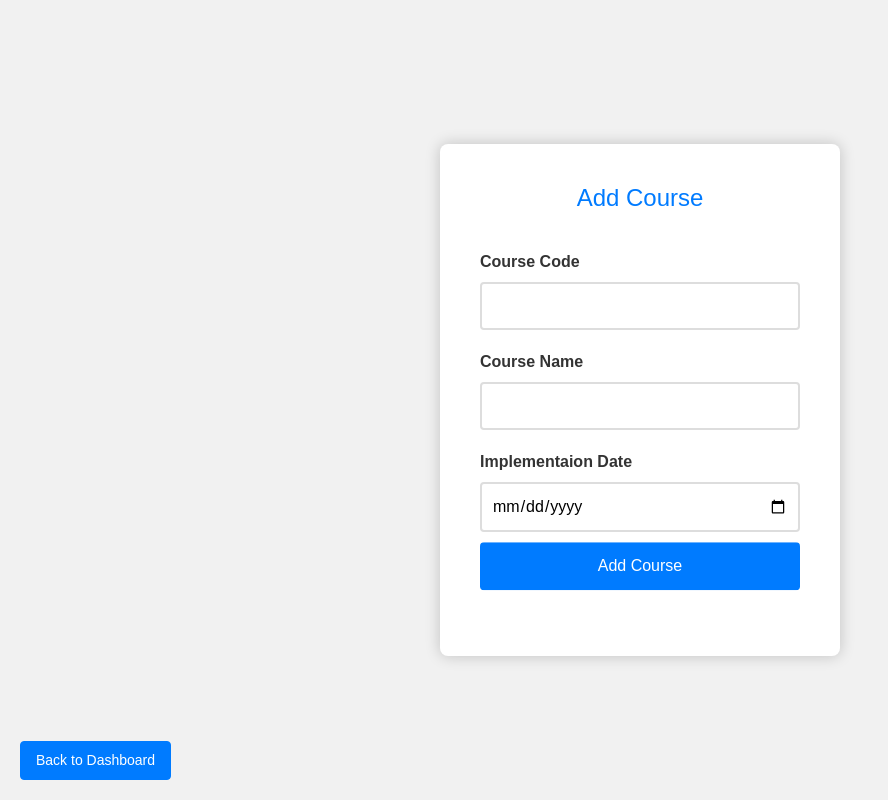
After one commit to mohamedfazil-as/Clg-Project, a Java web app: page /add_course.jsp in a window 1280 px wide. The commit adds this page. Shown: the whole page, without its empty margins (0-888 px from the left). Run offline with Tomcat 11, a stand-in JSP engine, Linux system fonts and the light colour scheme.

Commit message:
Course Added

```diff
--- /dev/null
+++ b/src/main/webapp/add_course.jsp
@@ -0,0 +1,165 @@
+<%@ page language="java" contentType="text/html; charset=UTF-8" %>
+<html lang="en">
+<head>
+    <meta charset="UTF-8">
+    <meta name="viewport" content="width=device-width, initial-scale=1.0">
+    <title>Add Course</title>
+    <link href="https://stackpath.bootstrapcdn.com/bootstrap/4.5.2/css/bootstrap.min.css" rel="stylesheet">
+
+    <style>
+        /* General body styling */
+        body {
+            background-color: #f1f1f1;
+            font-family: 'Arial', sans-serif;
+            padding: 50px 0;
+            display: flex;
+            justify-content: center;
+            align-items: center;
+            height: 100vh;
+            margin: 0;
+        }
+
+        /* Flexbox Container for form */
+        .form-container {
+            display: flex;
+            justify-content: center;
+            align-items: center;
+            flex-direction: column;
+            background-color: white;
+            box-shadow: 0 0 15px rgba(0, 0, 0, 0.2);
+            padding: 40px;
+            border-radius: 8px;
+            width: 100%;
+            max-width: 400px;
+            animation: fadeIn 1s ease-in-out;
+        }
+
+        /* Input field styling */
+        .form-group {
+            margin-bottom: 20px;
+            width: 100%;
+        }
+
+        .form-group input {
+            width: 100%;
+            padding: 10px;
+            border: 2px solid #ddd;
+            border-radius: 4px;
+            font-size: 16px;
+            transition: all 0.3s ease-in-out;
+        }
+
+        .form-group input:focus {
+            border-color: #007bff;
+            outline: none;
+            box-shadow: 0 0 10px rgba(0, 123, 255, 0.5);
+        }
+
+        /* Label styling */
+        .form-group label {
+            font-weight: bold;
+            color: #333;
+        }
+
+        /* Button styling */
+        .btn-submit {
+            background-color: #007bff;
+            color: white;
+            padding: 12px;
+            font-size: 16px;
+            border: none;
+            border-radius: 4px;
+            cursor: pointer;
+            width: 100%;
+            transition: all 0.3s ease-in-out;
+            animation: buttonBounce 0.5s infinite alternate;
+        }
+
+        .btn-submit:hover {
+            background-color: #0056b3;
+        }
+
+        /* Form Header */
+        .form-header {
+            text-align: center;
+            margin-bottom: 30px;
+        }
+
+        .form-header h3 {
+            color: #007bff;
+            font-size: 24px;
+        }
+
+        /* Fade-In Animation */
+        @keyframes fadeIn {
+            0% {
+                opacity: 0;
+                transform: translateY(20px);
+            }
+            100% {
+                opacity: 1;
+                transform: translateY(0);
+            }
+        }
+
+        /* Button Bounce Animation */
+        @keyframes buttonBounce {
+            0% {
+                transform: translateY(0);
+            }
+            100% {
+                transform: translateY(-10px);
+            }
+        }
+        /* Back to Dashboard Link at the bottom-left */
+.back-link {
+    position: fixed;
+    bottom: 20px;
+    left: 20px;
+    font-size: 14px; /* Small text size */
+    padding: 8px 15px;
+    background-color: #007bff;
+    color: white;
+    text-decoration: none;
+    border-radius: 4px;
+    transition: background-color 0.3s;
+}
+
+.back-link:hover {
+    background-color: #0056b3;
+}
+
+    </style>
+</head>
+<body>
+
+    <div class="form-container">
+        <div class="form-header">
+            <h3>Add Course</h3>
+        </div>
+        <form action="AddCourseServlet" method="post">
+
+            <div class="form-group">
+                <label for="coursecode">Course Code</label>
+                <input type="text" id="coursecode" name="coursecode" required>
+            </div>
+            <div class="form-group">
+                <label for="coursename">Course Name</label>
+                <input type="text" id="coursename" name="coursename" required>
+            </div>
+
+
+
+            <div class="form-group">
+                <label for="imple_date">Implementaion Date </label>
+                <input type="date" id="imple_date" name="imple_date" required>
+            </div>
+
+            <button type="submit" class="btn-submit">Add Course</button>
+            <a href="dashboard.jsp" class="btn btn-primary back-link">Back to Dashboard</a>
+
+        </form>
+    </div>
+
+</body>
+</html>
--- a/src/main/webapp/dashboard.jsp
+++ b/src/main/webapp/dashboard.jsp
@@ -17,6 +17,9 @@
         <div class="col-md-6">
             <a href="viewStudents.jsp" class="btn btn-info btn-lg w-100 mb-2">📋 View All Students</a>
         </div>
+         <div class="col-md-6">
+            <a href="course.jsp" class="btn btn-info btn-lg w-100 mb-2">🎓 Course Registration</a>
+        </div>
         <div class="col-md-6">
             <a href="LogoutServlet" class="btn btn-danger btn-lg w-100 mb-2">🚪 Logout</a>
         </div>
--- a/src/main/webapp/viewStudents.jsp
+++ b/src/main/webapp/viewStudents.jsp
@@ -10,6 +10,7 @@
 </head>
 <body class="container mt-4">
     <h2 class="text-center mb-4">Student List</h2>
+
     <table class="table table-bordered table-striped">
         <thead class="table-dark">
             <tr>
```
Also changed, not shown: Sqldump/InsertQuery.sql (added, +38 -0 lines), src/main/java/org/studentservlet/AddCourseServlet.java (added, +74 -0 lines), src/main/java/org/studentservlet/DeleteCourseServlet.java (added, +41 -0 lines), src/main/java/org/studentservlet/UpdateCourseServlet.java (added, +40 -0 lines), src/main/webapp/course.jsp (added, +57 -0 lines), src/main/webapp/edit_course.jsp (added, +80 -0 lines), 2 other files.
